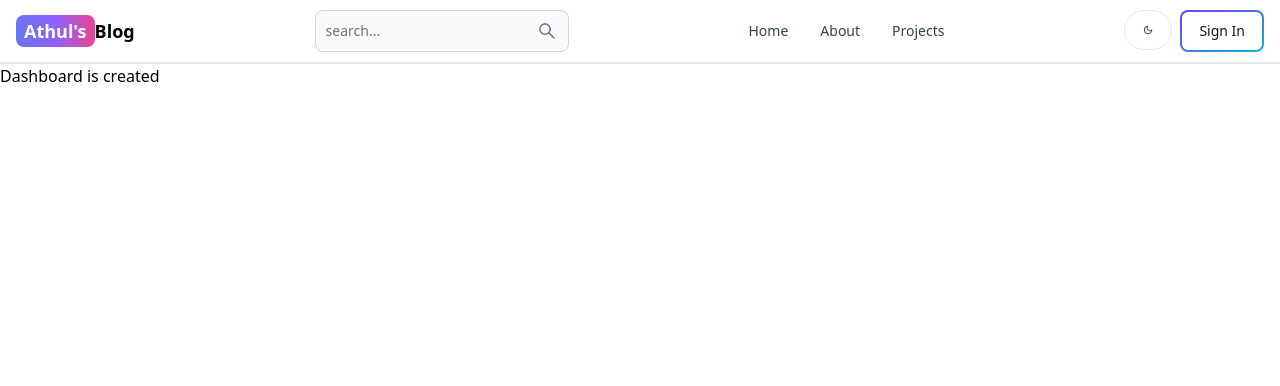
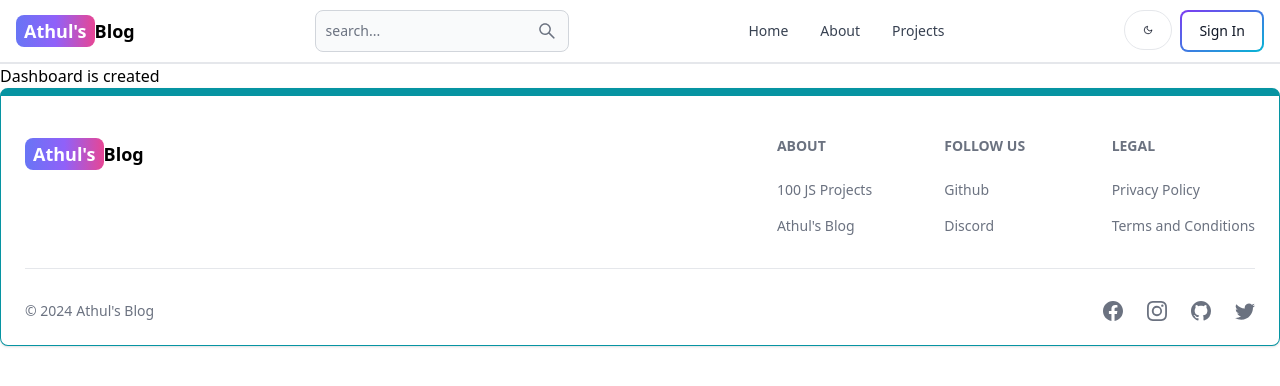
Before and after one commit to Athul-Kumar/MERN-BLOG, a React (Vite) app in the folder client/: page /dashboard in a window 1280 px wide. Shown: the top 386 px of the page. Built offline with nearby package versions, Linux system fonts and the light colour scheme.

Commit message:
Created and added Footer Component
Problem

Solution

Note

```diff
--- a/client/src/App.jsx
+++ b/client/src/App.jsx
@@ -6,6 +6,7 @@
 import SingIn from "./pages/SignIn";
 import Dashboard from "./pages/Dashboard";
 import Header from "./components/Header";
+import FooterComp from "./components/FooterComp";
 
 
 const App = ()=>{
@@ -21,6 +22,7 @@
         <Route path="/sign-up" element={<SignUp/>}></Route>
         <Route path="/dashboard" element={<Dashboard/>}></Route>
       </Routes>
+      <FooterComp/>
     </BrowserRouter>
   );
 
--- /dev/null
+++ b/client/src/components/FooterComp.jsx
@@ -0,0 +1,87 @@
+import { Footer } from "flowbite-react";
+import { Link } from "react-router-dom";
+import {
+  BsFacebook,
+  BsGithub,
+  BsInstagram,
+  BsTwitter,
+} from "react-icons/bs";
+
+const FooterComp = () => {
+  return (
+    <Footer container className="border border-t-8 border-teal-500">
+      <div className="w-full max-w-7xl mx-auto">
+        <div className="grid w-full justify-between sm:flex md:grid-cols-1">
+          <div className="mt-5">
+            <Link
+              to="/"
+              className="self-center whitespace-nowrap text-lg sm:text-lg font-semibold dark:text-white"
+            >
+              <span className="px-2 py-1 bg-gradient-to-r from-indigo-500 via-purple-500 to-pink-500 rounded-lg text-white">
+                Athul's
+              </span>
+              Blog
+            </Link>
+          </div>
+          <div className="grid grid-cols-2 gap-8 mt-4 sm:grid-cols-3 sm:gap-6">
+            <div>
+              <Footer.Title title="About" />
+              <Footer.LinkGroup col>
+                <Footer.Link
+                  href="https://www.100jsprojects.com"
+                  target="_blank"
+                  rel="noopener noreferrer"
+                >
+                  100 JS Projects
+                </Footer.Link>
+                <Footer.Link
+                  href="/about"
+                  target="_blank"
+                  rel="noopener noreferrer"
+                >
+                  Athul's Blog
+                </Footer.Link>
+              </Footer.LinkGroup>
+            </div>
+            <div>
+              <Footer.Title title="FOLLOW US" />
+              <Footer.LinkGroup col>
+                <Footer.Link
+                  href="https://github.com/Athul-Kumar"
+                  target="_blank"
+                  rel="noopener noreferrer"
+                >
+                  Github
+                </Footer.Link>
+                <Footer.Link href="#">Discord</Footer.Link>
+              </Footer.LinkGroup>
+            </div>
+            <div>
+              <Footer.Title title="Legal" />
+              <Footer.LinkGroup col>
+                <Footer.Link href="#">Privacy Policy</Footer.Link>
+                <Footer.Link href="#">Terms and Conditions</Footer.Link>
+              </Footer.LinkGroup>
+            </div>
+          </div>
+        </div>
+        <Footer.Divider />
+        <div className="w-full sm:flex sm:items-center sm:justify-between">
+          <Footer.Copyright
+            href="#"
+            by="Athul's Blog"
+            year={new Date().getFullYear()}
+          />
+          <div className="flex gap-6 sm:mt-0 mt-4 sm:justify-center ">
+            <Footer.Icon href="#" icon={BsFacebook} />
+            <Footer.Icon href="#" icon={BsInstagram} />
+            <Footer.Icon href="#" icon={BsGithub} />
+            <Footer.Icon href="#" icon={BsTwitter} />
+          </div>
+        </div>
+      </div>
+    </Footer>
+  );
+};
+
+export default FooterComp;
```
